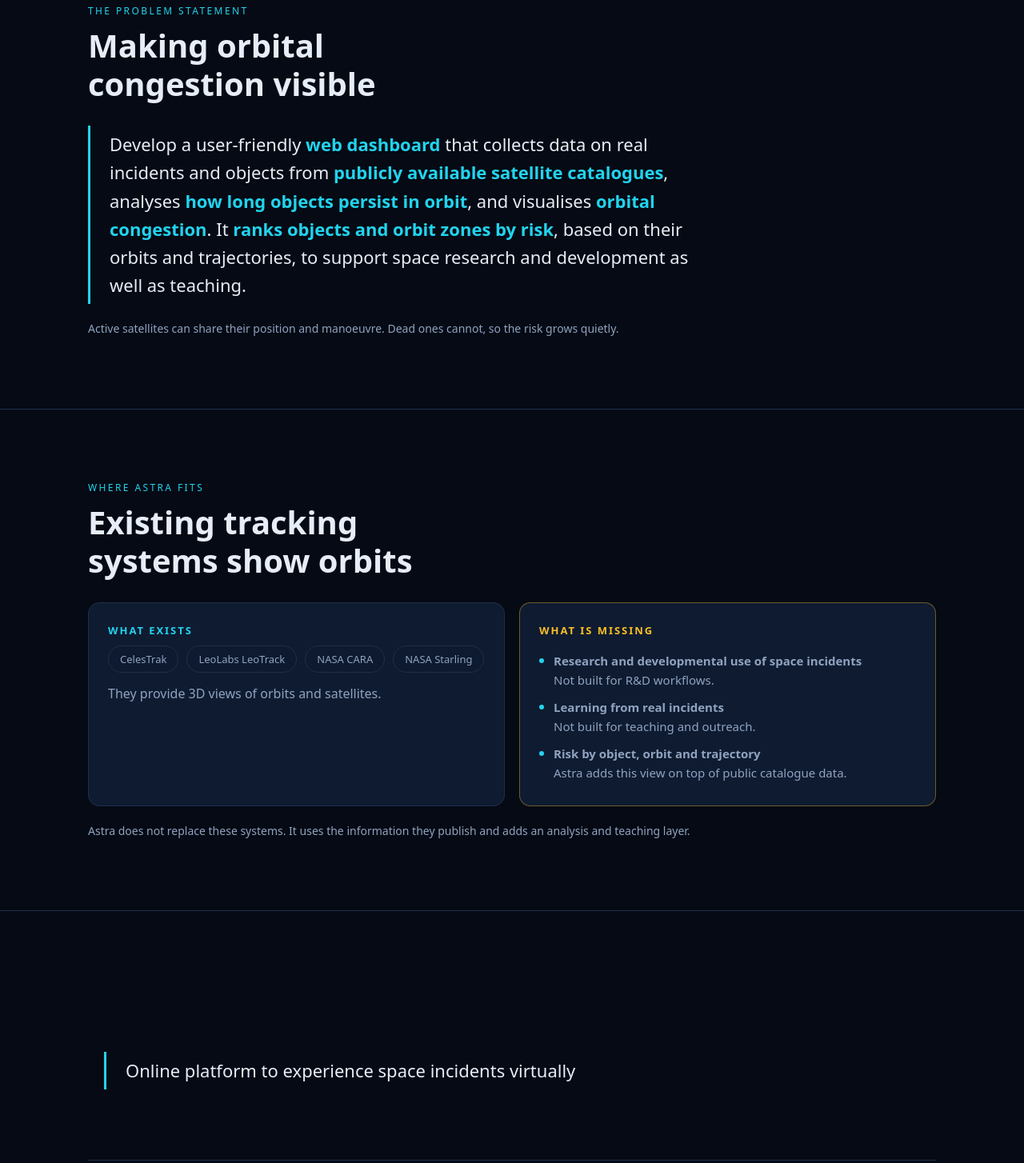
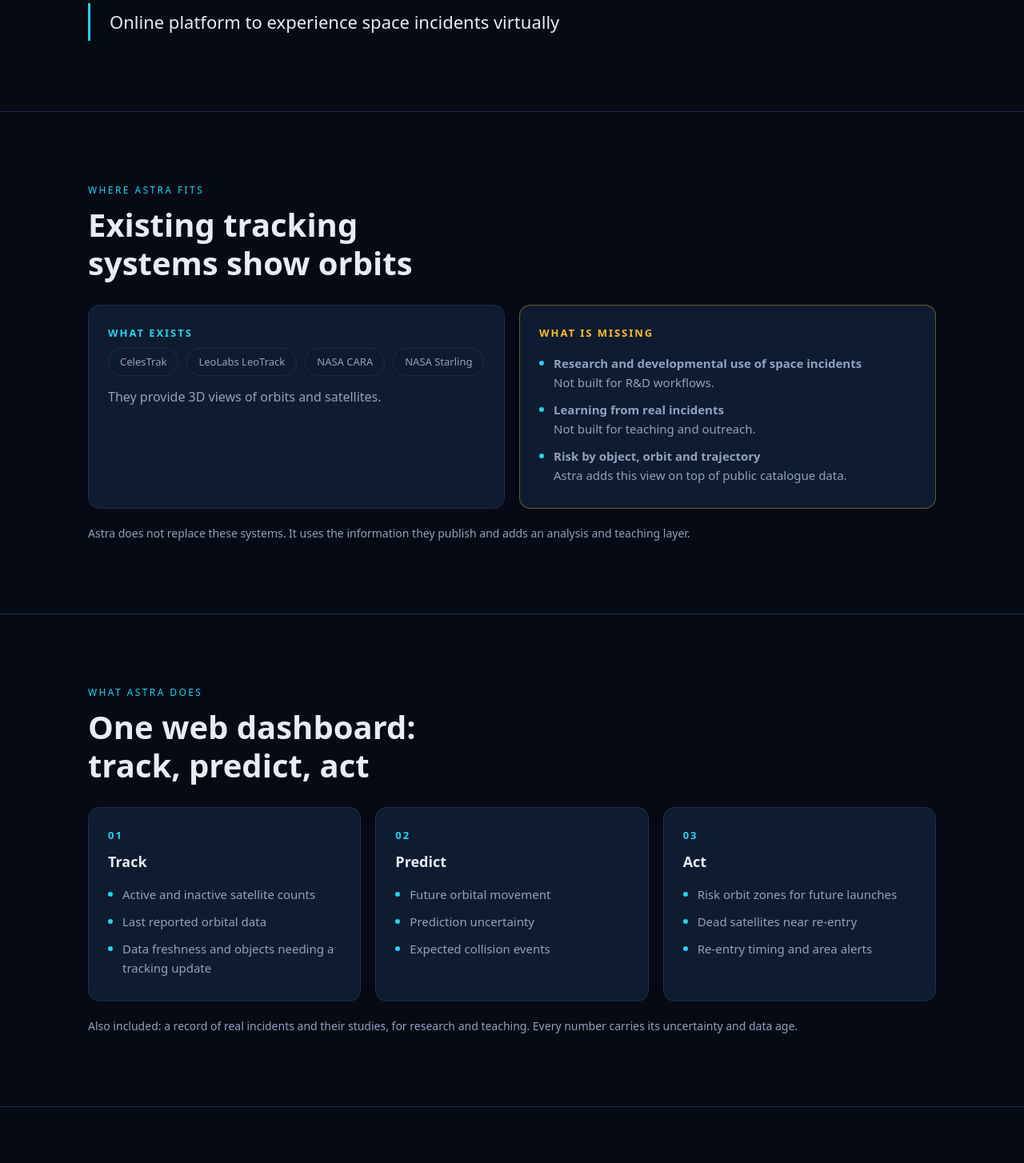
Before and after one commit to chandrahas2007-tech/Astra, a plain HTML site: page index.html in a window 1280 px wide. Shown: the part 885-2339 px from the top of the page at 80% size. Drawn offline with nearby package versions, Linux system fonts and the light colour scheme; a script that the page names is missing; files whose address does not match are found by name.

Commit message:
Update index.html

```diff
--- a/index.html
+++ b/index.html
@@ -134,10 +134,7 @@ footer h2{margin:0 auto 16px;max-width:none}
 </header>
 
 <section id="problem"><div class="wrap reveal">
-  <div class="eyebrow">The problem statement</div>
-  <h2>Making orbital congestion visible</h2>
-  <p class="problem">Develop a user-friendly <b>web dashboard</b> that collects data on real incidents and objects from <b>publicly available satellite catalogues</b>, analyses <b>how long objects persist in orbit</b>, and visualises <b>orbital congestion</b>. It <b>ranks objects and orbit zones by risk</b>, based on their orbits and trajectories, to support space research and development as well as teaching.</p>
-  <p class="note">Active satellites can share their position and manoeuvre. Dead ones cannot, so the risk grows quietly.</p>
+  <p class="problem">Online platform to experience space incidents virtually</p>
 </div></section>
 
 <section id="fit"><div class="wrap reveal">
@@ -162,9 +159,14 @@ footer h2{margin:0 auto 16px;max-width:none}
 </div></section>
 
 <section id="features"><div class="wrap reveal">
-  <section id="problem"><div class="wrap reveal">
-  <p class="problem">Online platform to experience space incidents virtually</p>
-</div></section>
+  <div class="eyebrow">What Astra does</div>
+  <h2>One web dashboard: track, predict, act</h2>
+  <div class="grid g3">
+    <div class="card"><div class="num">01</div><h3>Track</h3><ul><li>Active and inactive satellite counts</li><li>Last reported orbital data</li><li>Data freshness and objects needing a tracking update</li></ul></div>
+    <div class="card"><div class="num">02</div><h3>Predict</h3><ul><li>Future orbital movement</li><li>Prediction uncertainty</li><li>Expected collision events</li></ul></div>
+    <div class="card"><div class="num">03</div><h3>Act</h3><ul><li>Risk orbit zones for future launches</li><li>Dead satellites near re-entry</li><li>Re-entry timing and area alerts</li></ul></div>
+  </div>
+  <p class="note">Also included: a record of real incidents and their studies, for research and teaching. Every number carries its uncertainty and data age.</p>
 </div></section>
 
 <section id="globe"><div class="wrap reveal">
```
